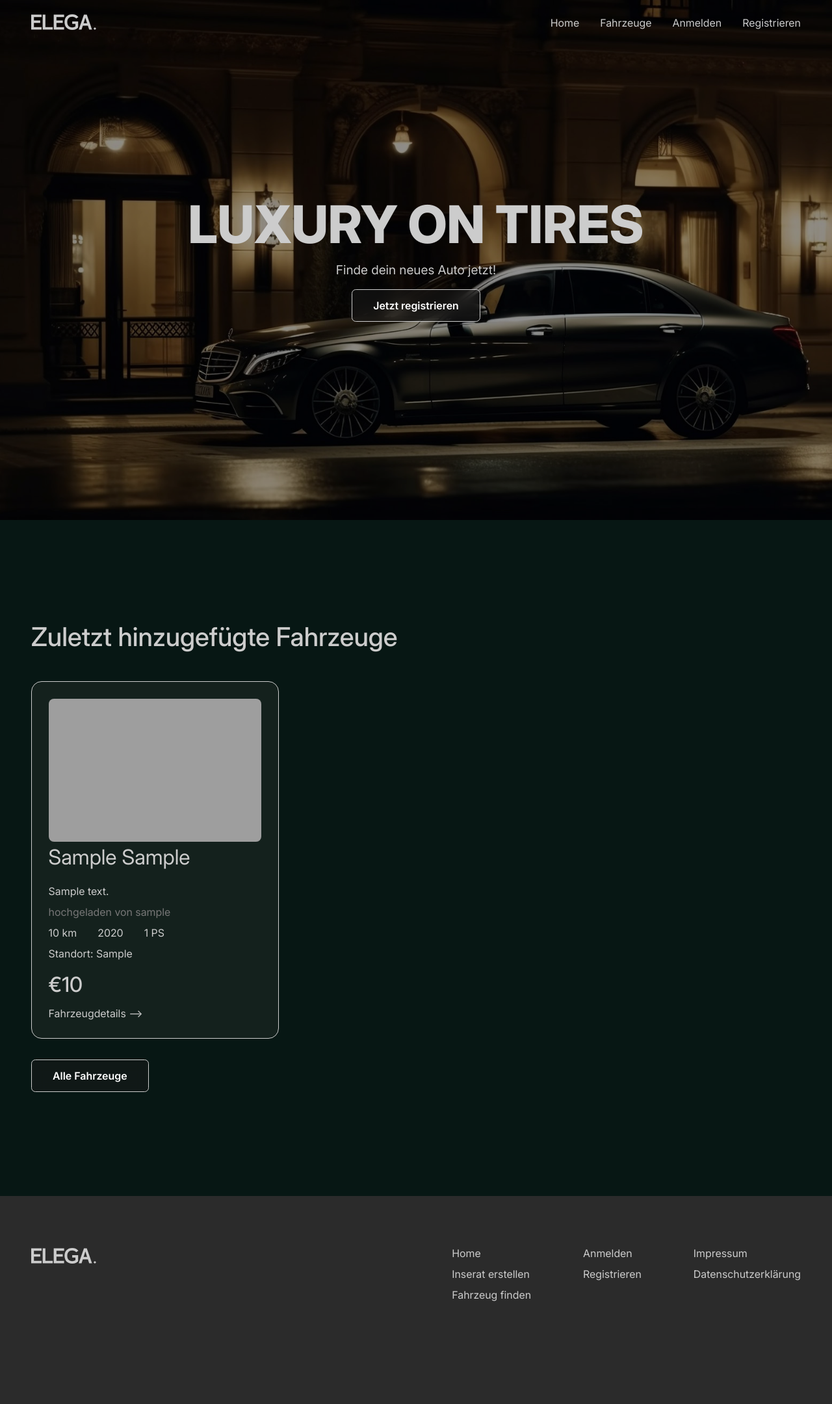
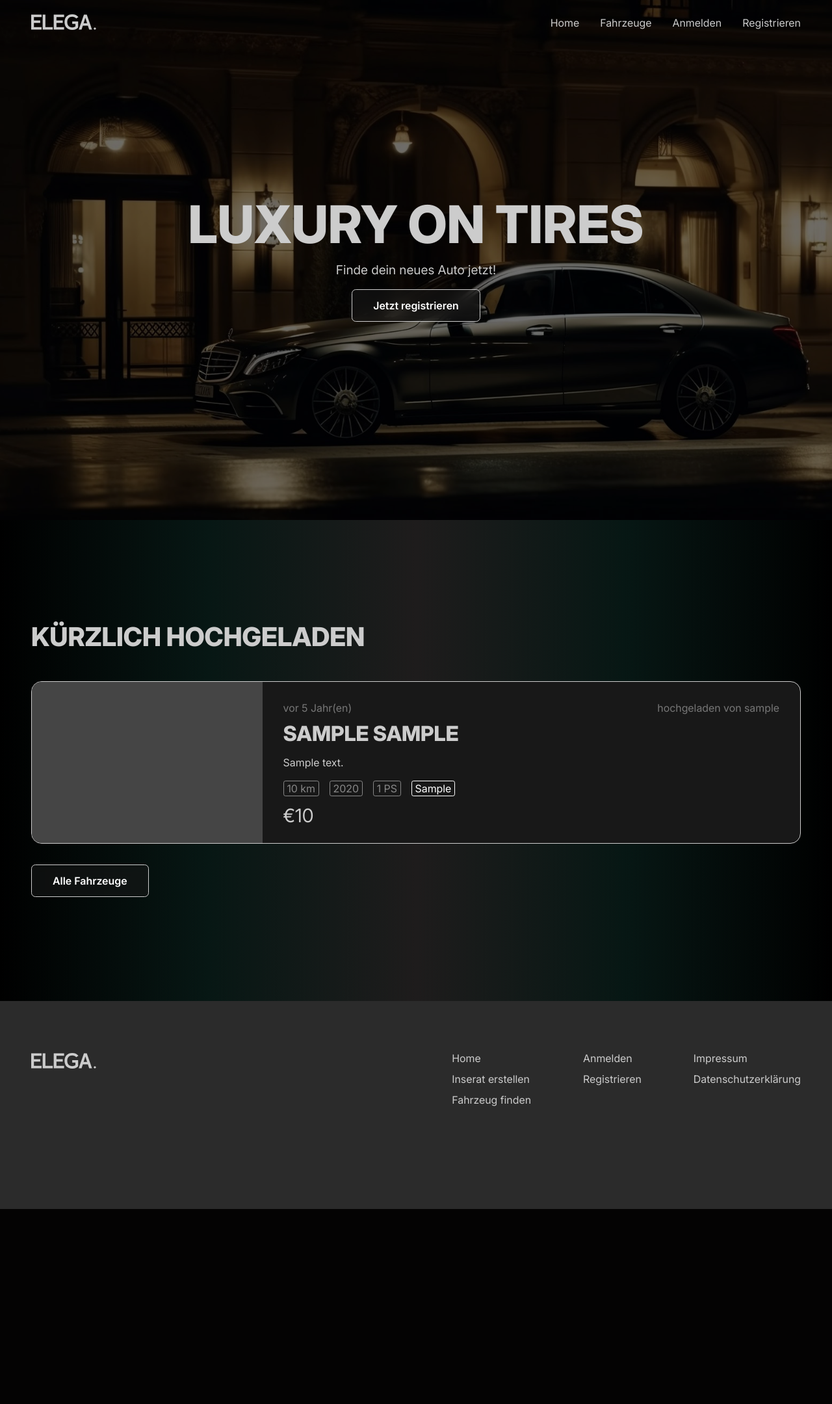
Before and after one commit to berisha-ad/elega, a PHP site: page / in a window 1280 px wide. Shown: the whole page at 65% size. After the commit the page ends 1860 px from the top, so only its background shows below. Run offline with PHP 8.4, Linux system fonts and the light colour scheme; tables that the repository leaves empty hold one stand-in row (values such as "Sample post"); grey boxes are pictures that could not be loaded.

Commit message:
Added User Delete route and model, and changed styling

```diff
--- /dev/null
+++ b/migrations/helper.sql
@@ -0,0 +1,2 @@
+INSERT INTO cars (user_id, medialink, brand, model, description, mileage, year, horsepower, price, created_at)
+VALUES (1, './uploads/1738528761_benz-cklasse.jpg', 'Mercedes', 'C-Klasse', 'Luxuslimousine mit Top-Ausstattung', 120000, 2018, 184, 28000, NOW());
--- a/public/css/style.css
+++ b/public/css/style.css
@@ -30,7 +30,7 @@ a {
 }
 
 body {
-    background-color: var(--primary-color);
+    background: linear-gradient(to right, #000,var(--primary-color), #1e1c1c, var(--primary-color), #000);
     font-family: 'inter', sans-serif;
     color: #ccc;
     min-height: 100vh;
@@ -45,10 +45,14 @@ h1 {
 h2 {
     font-size: 2.5rem;
     margin-bottom: 1rem;
+    font-weight: 800;
+    text-transform: uppercase;
 }
 
 h3 {
     font-size: 2rem;
+    font-weight: 800;
+    text-transform: uppercase;
 }
 
 h4 {
@@ -68,10 +72,14 @@ h5 {
 .h2 {
     font-size: 2.5rem;
     margin-bottom: 1rem;
+    font-weight: 800;
+    text-transform: uppercase;
 }
 
 .h3 {
     font-size: 2rem;
+    text-transform: uppercase;
+    font-weight: 800;
 }
 
 .h4 {
@@ -207,7 +223,7 @@ p {
 }
 
 .gradient {
-    background-color: #00000070;
+    background-color: #00000090;
     position: absolute;
     top: 0;
     left: 0;
@@ -225,11 +241,9 @@ p {
 }
 
 .cars-grid {
-    display: grid;
-    grid-template-columns: 1fr 1fr 1fr;
-    gap: 1.3rem;
-    align-items: center;
-    justify-content: center;
+    display: flex;
+    flex-direction: column;
+    gap: 1rem;
 }
 
 .cars-grid a {
@@ -239,33 +253,75 @@ p {
 
 .car-card {
     display: flex;
+    height: 250px;
+    transition: all 300ms ease;
+    border-radius: 1rem;
+    background-color: #181818;
+    overflow: hidden;
+}
+
+.car-card-left {
+    width: 30%;
+    position: relative;
+}
+
+.gradient-card {
+    background-color: #00000090;
+    position: absolute;
+    top: 0;
+    width: 100%;
+    height: 100%;
+}
+
+.car-card-right {
+    padding: 2rem;
+    display: flex;
     flex-direction: column;
-    gap: 0.5rem;
-    padding: 1.6rem;
-    transition: all 300ms ease;
-    height: 550px;
-    border-radius: 1rem;
-    background-color: #14211d;
+    gap: 1rem;
+    width: 70%;
+}
+
+.upper-line {
+    display: flex;
+    justify-content: space-between;
+}
+
+.stat {
+    padding: 0.2rem 0.3rem;
+    border-radius: 0.2rem;
+    border: 0.025rem solid #888;
+    color: #888;
+}
+
+.price {
+    font-size: 1.8rem;
+}
+
+.city {
+    color: #fff;
+    border-color: #fff;
 }
 
 .car-image {
-    height: 220px;
+    height: 100%;
+    width: 100%;
     object-fit: cover;
-    border-radius: 0.5rem;
+    border-radius: 0.5rem 0 0 0.5rem;
 }
 .car-image-big {
     max-height: 400px;
-    width: 50%;
+    max-width: 50rem;
     object-fit: cover;
+    border-radius: 1rem;
 }
 .car-card:hover {
-    background-color: #141113;
-    transform: translateY(9px);
+    background-color: #131313;
+    transform: scale(1.05);
 }
 
 .stats {
     display: flex;
-    gap: 2rem;
+    gap: 1rem;
 }
 
 /* CARS SECTION */
--- a/public/js/main.js
+++ b/public/js/main.js
@@ -7,3 +7,65 @@ const navbar = document.getElementById('navbar');
         navbar.classList.remove('scrolled');
       }
     });
+
+
+
+// REGISTER VALIDATION
+
+const username = document.getElementById('username');
+const email = document.getElementById('email');
+const password = document.getElementById('password');
+
+function validateUsername() {
+  if (username.value.length <= 5) {
+    username.classList.remove('valid');
+    username.classList.add('invalid');
+  } else {
+    username.classList.remove('invalid');
+    username.classList.add('valid');
+  }
+}
+
+function validateEmail() {
+  const emailPattern = /^[^\s@]+@[^\s@]+\.[^\s@]+$/;
+  if (!emailPattern.test(email.value)) {
+    email.classList.remove('valid');
+    email.classList.add('invalid');
+  } else {
+    email.classList.remove('invalid');
+    email.classList.add('valid');
+  }
+}
+
+function validatePassword() {
+  const passwordPattern = /^(?=.*[a-z])(?=.*[A-Z])(?=.*\d)(?=.*[\W_]).{8,}$/;
+  if (!passwordPattern.test(password.value)) {
+    password.classList.remove('valid');
+    password.classList.add('invalid');
+  } else {
+    password.classList.remove('invalid');
+    password.classList.add('valid');
+  }
+}
+
+if (username && email && password) {
+  username.addEventListener('input', validateUsername);
+  email.addEventListener('input', validateEmail);
+  password.addEventListener('input', validatePassword);
+}
+
+// DELETE ACCOUNT CONFIRM
+
+const deleteAccountBtn = document.getElementById('deleteAccountBtn');
+
+if (deleteAccountBtn) {
+  deleteAccountBtn.addEventListener('click', (e) => {
+    e.preventDefault();
+
+    const isConfirmed = confirm('Möchtest du deinen Account wirklich löschen?');
+
+    if(isConfirmed) {
+      accountDeleteForm.submit();
+    }
+  })
+}
--- a/src/App/Models/CarModel.php
+++ b/src/App/Models/CarModel.php
@@ -14,7 +14,17 @@ class CarModel extends Model {
 
     public static function getAllCars() {
         $model = new self();
-        $cars = $model->db->query("SELECT * FROM cars")->fetchAll();
+        $cars = $model->db->query("SELECT * FROM cars ORDER BY created_at DESC")->fetchAll();
+
+        return $cars;
+    }
+
+    public static function getUserCars($id) {
+        $model = new self();
+        $params = [
+            'id' => $id
+        ];
+        $cars = $model->db->query("SELECT * FROM cars WHERE user_id = :id ORDER BY created_at DESC", $params)->fetchAll();
 
         return $cars;
     }
--- a/src/App/Models/UserModel.php
+++ b/src/App/Models/UserModel.php
@@ -49,4 +49,12 @@ class UserModel extends Model {
 
         return $users;
     }
+
+    public static function delete($user_id) {
+        $model = new self();
+
+        $model->db->query('DELETE FROM users WHERE id = :id', [
+            'id' => $user_id
+        ]);
+    }
 }
--- a/src/App/templates/carsGrid.php
+++ b/src/App/templates/carsGrid.php
@@ -1,26 +1,41 @@
+
+
 
     <div class="cars-grid">
         <?php foreach ($cars as $car) { ?>
             <a href="/fahrzeug?id=<?= $car['id'] ?>">
                 <div class="car-card border">
+                    <div class="car-card-left">
                         <img class="car-image border-dark" src="<?= $car['medialink'] ?>" alt="<?= $car['brand'] ?> <?= $car['model'] ?>">
-                    <h2 class="h3"><?= $car['brand'] ?> <?= $car['model'] ?></h2>
+                        <div class="gradient-card"></div>
+                    </div>
+                    <div class="car-card-right">
+                        <div class="upper-line">
+                            <span class="date color-grey"> <?= formatDate($car['created_at']); ?></span>
+                            <?php $id = $car['user_id'];
+                            foreach ($users as $user) {
+                                if ($user['id'] === $id) { ?>
+                            <span class="color-grey user">hochgeladen von <?= $user['username'] ?></span>
+                                <?php }
+                                }
+                            ?>
+                        </div>
+                        <h3 class="h3"><?= $car['brand'] ?> <?= $car['model'] ?></h3>
                         <p><?= shortenText($car['description'], 10) ?></p>
                         <?php $id = $car['user_id'];
                             foreach ($users as $user) {
                                 if ($user['id'] === $id) { ?>
-                                <p class="color-grey">hochgeladen von <?= $user['username'] ?></p>
-                                <div class="stats">
-                                    <p><?= $car['mileage'] ?> km</p>
-                                    <p><?= $car['year'] ?></p>
-                                    <p><?= $car['horsepower'] ?> PS</p>
-                                </div>
-                                <p>Standort: <?= $user['city'] ?></p>
+                                    <ul class="stats">
+                                        <li class="stat"><?= $car['mileage'] ?> km</li>
+                                        <li class="stat"><?= $car['year'] ?></li>
+                                        <li class="stat"><?= $car['horsepower'] ?> PS</li>
+                                        <li class="stat city"><?= $user['city'] ?></li>
+                                    </ul>
+                                    <span class="price">€<?= $car['price'] ?></span>
                                 <?php }
                             }
                         ?>
-                    <p class="hl-mid m-t-auto f-w-500">€<?= $car['price'] ?></p>
-                    <p>Fahrzeugdetails --></p>
+                    </div>
                 </div>
             </a>
         <?php } ?>
--- a/src/App/views/home.php
+++ b/src/App/views/home.php
@@ -22,7 +22,7 @@
         </section>
 
         <section class="cars-section container">
-            <h2 class="f-w-500 m-b-3">Zuletzt hinzugefügte Fahrzeuge</h2>
+            <h2 class="m-b-3">Kürzlich hochgeladen</h2>
             <?php require(basePath('src/App/templates/carsGrid.php')) ?>
             <a class="btn m-t-2" href="/fahrzeuge">Alle Fahrzeuge</a>
         </section>
--- a/src/helpers.php
+++ b/src/helpers.php
@@ -38,3 +38,32 @@ function shortenText($text, $wordCount) {
 function sanitize(string $string): string {
     return htmlspecialchars($string);
 }
+
+function formatDate(string $timestamp) {
+    $created_at_date = new DateTime($timestamp);
+    $now = new DateTime();
+
+    $diff = $now->diff($created_at_date);
+
+    if ($diff->y > 0) {
+    echo "vor " . $diff->y . " Jahr(en)";
+    } elseif ($diff->m > 1) {
+    echo "vor " . $diff->m . " Monaten";
+    } elseif ($diff->m > 0) {
+    echo "vor " . $diff->m . " Monat";
+    } elseif ($diff->d > 1) {
+    echo "vor " . $diff->d . " Tagen";
+    } elseif ($diff->d > 0) {
+    echo "vor " . $diff->d . " Tag";
+    } elseif ($diff->h > 1) {
+    echo "vor " . $diff->h . " Stunden";
+    } elseif ($diff->h > 0) {
+    echo "vor " . $diff->h . " Stunde";
+    } elseif ($diff->i > 1) {
+    echo "vor " . $diff->i . " Minuten";
+    } elseif ($diff->i > 0) {
+    echo "vor " . $diff->i . " Minute";
+    } else {
+    echo "gerade eben";
+    }
+}
--- a/src/routes.php
+++ b/src/routes.php
@@ -17,3 +17,4 @@ $router->get('/auth/login', 'UserController@login');
 $router->post('/auth/register', 'UserController@store');
 $router->post('/auth/login', 'UserController@authenticate');
 $router->post('/auth/logout', 'UserController@logout');
+$router->post('/auth/delete', 'UserController@delete');
```
Also changed, not shown: other parts of public/css/style.css (+37 -5 lines), src/App/Controllers/UserController.php (+15 -1 lines), src/App/views/profile.php (+11 -4 lines), src/App/views/register.php (+4 -4 lines), src/App/views/show.php (+7 -7 lines). Lines whose indentation alone changed are shown as unchanged.
